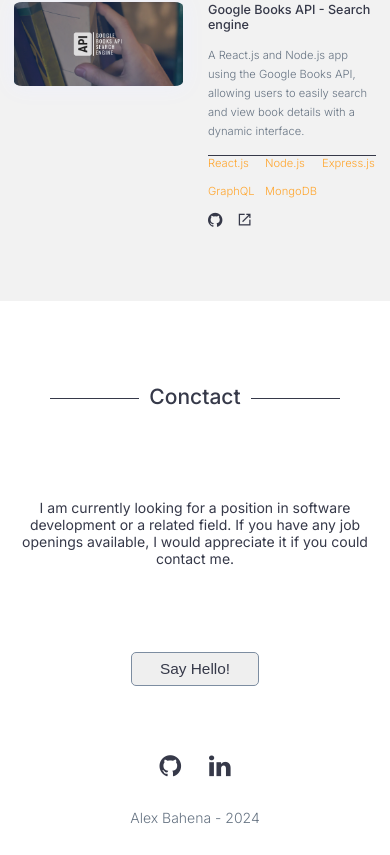
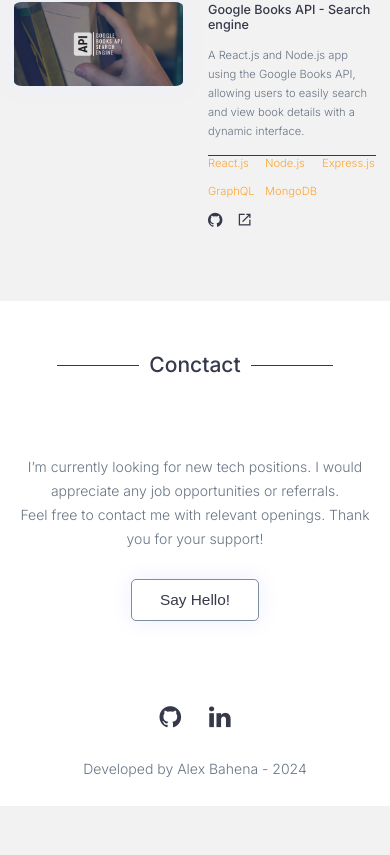
Before and after one commit to alex-bahena/portfolio-v2.0, a React (Vite) app: page / in a window 390 px wide. Shown: the part 3772-4627 px from the top of the page. After the commit the page ends 4578 px from the top, so only its background shows below. Built offline with nearby package versions, Linux system fonts and the light colour scheme.

Commit message:
Contact-component done

```diff
--- a/src/components/contact/Contact.css
+++ b/src/components/contact/Contact.css
@@ -1,24 +1,33 @@
 .contact-wrapper{
+    height: 50vh;
     display: grid;
-    height: 50vh;
     padding-top: 5vh;
     grid-template-columns: 1fr;
-    grid-template-rows: repeat(3, 1fr);
+    grid-template-rows: 15vh repeat(2, 1fr);
     background-color: var(--color-white);
+    padding: 0 var(--padding-2);
     row-gap: 2rem;
     align-items: center;
     text-align: center;
 }
 
-.contact-content{
-    font-size: 1.2rem;
+
+.contact-content p{
+    font-size: 1.1rem;
     width: 50%;
     margin: auto;
+    text-justify: inter-word;
+}
+
+.contact-button{
+    align-self: start;
 }
 
 .contact-button button{
     font-size: 1.3rem;
     border: 1px solid var(--color-info-dark);
+    background-color: var(--color-white);
+    filter: var(--filter-glow);
     border-radius: 5px;
     padding: .5rem 2rem;
 }
@@ -29,9 +38,12 @@
 
 
 @media screen and (max-width: 768px){
-    .contact-content{
+    .contact-wrapper{
+        height: auto;
+    }
+    .contact-content p{
         font-size: 1rem;
-        width: 90%;
+        width: 100%;
     }
 
     .contact-button button{
--- a/src/components/contact/Contact.jsx
+++ b/src/components/contact/Contact.jsx
@@ -7,7 +7,9 @@ function Contact() {
         <div id='contact' className='contact-wrapper'>
             <h2 className='title-decoration'><span>Conctact</span></h2>
             <div className='contact-content'>
-            I am currently looking for a position in software development or a related field. If you have any job openings available, I would appreciate it if you could contact me.
+                <p>
+                    I’m currently looking for new tech positions. I would appreciate any job opportunities or referrals. <br />Feel free to contact me with relevant openings. Thank you for your support!
+                </p>
             </div>
             <div className='contact-button'>
                 <button><a href="mailto:alex.bahena.ca@gmail.com">Say Hello!</a></button>
--- a/src/components/footer/Footer.jsx
+++ b/src/components/footer/Footer.jsx
@@ -6,9 +6,9 @@ function footer() {
 
 <section className="footer">
     <div className='footer-content'>
-                <a href=""><span className="fa fa-github"></span></a>
-                <a href=""><span className="fa fa-linkedin"></span></a>
-                <p className='creator-label'>Alex Bahena - 2024</p>
+                <a rel="noopener noreferrer" target="_blank" href="https://github.com/alex-bahena"><span className="fa fa-github"></span></a>
+                <a rel="noopener noreferrer" target="_blank" href="https://www.linkedin.com/in/alex-bahena/"><span className="fa fa-linkedin"></span></a>
+                <p className='creator-label'>Developed by Alex Bahena - 2024</p>
     </div>
 </section>
     )
--- a/src/components/global-styles/styles.css
+++ b/src/components/global-styles/styles.css
@@ -127,7 +127,7 @@ small {
   font-size: 0.76rem;
 }
 
-p {
+p, button {
   font-size: 1rem;
   font-weight: 300;
   line-height: 1.7;
--- a/src/components/toolkits/Toolkits.css
+++ /dev/null
@@ -1,4 +0,0 @@
-.Toolkits{
-    display: grid;
-    grid-template-columns: 1fr;
-}
```
Also changed, not shown: src/components/toolkits/Toolkits.jsx (deleted, +0 -16 lines).
